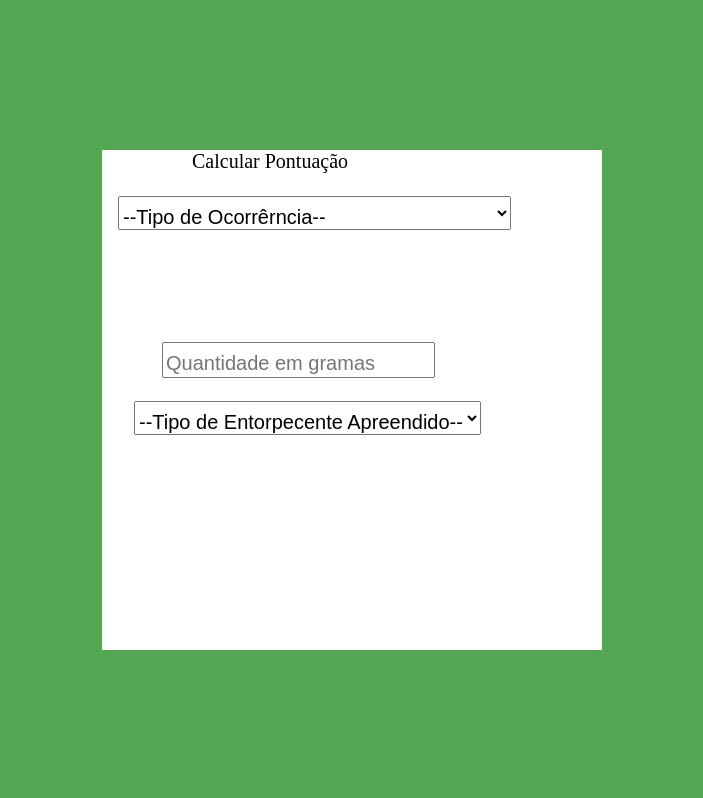
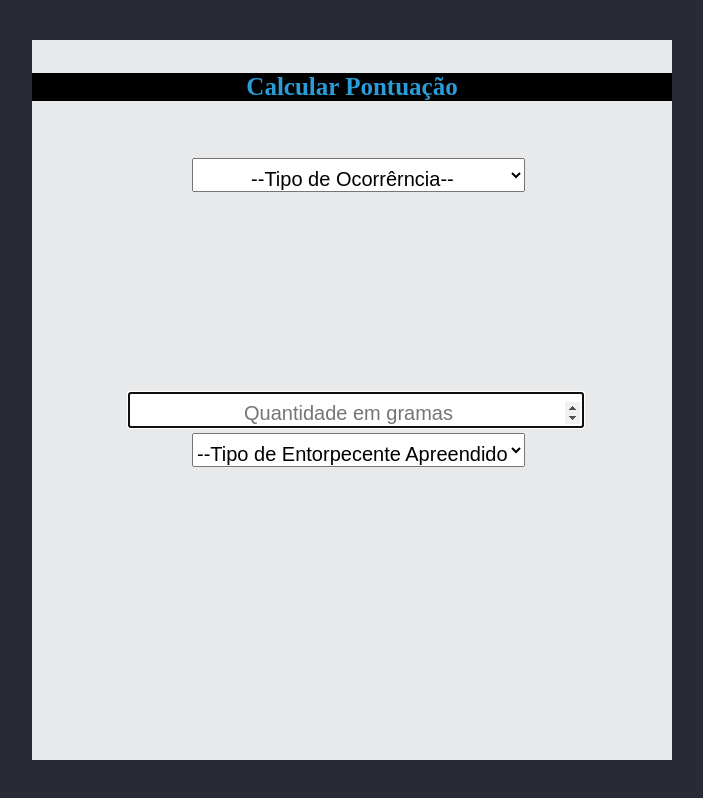
Before and after one commit to WescleyAC/cbwescley-ppi, a plain HTML site: page index.html in a window 1280 px wide. Shown: the whole page, without its empty margins (288-991 px from the left). Drawn offline with Linux system fonts and the light colour scheme.

Commit message:
changes to CSS and HTML.

```diff
--- a/index.html
+++ b/index.html
@@ -16,8 +16,8 @@
 <body>
     <div class="container">
         <div class="box">
-            <form action="">
-                <label>Calcular Pontuação</label> <br><br>
+
+                <h4>Calcular Pontuação</h4><br>
                 <select class="selectocorrenci" name="ocorrenci" id="product" onchange="situations()">
                     <option value="" selected>--Tipo de Ocorrêrncia--</option>
                     <option value="20">Flagrante</option>
@@ -26,22 +26,19 @@
                     <option value="10">Mandado de busca/Apreensão de objetos</option>
                 </select>
 
-                <p class="valuetextp" id="vtext"></p> <br><br><br><br>
+                <p class="valuetextp" id="vtext"></p>
 
-                <input class="inputocorrenci" type="number" min="1" id="value" placeholder="Quantidade em gramas">
-                <br> <br>
-                <select class="selectintoxicating" name="ocorrenci" id="product2" onchange="arrests()">
+                <input class="inputocorrenci" type="number" min="1" id="value" placeholder="Quantidade em gramas" autofocus>
+
+                <select class="selectocorrenci" name="ocorrenci" id="product2" onchange="arrests()">
                     <option value="" selected>--Tipo de Entorpecente Apreendido--</option>
                     <option value="5">Maconha</option>
                     <option value="10">Crack</option>
                     <option value="12">Cocaína</option>
                 </select>
 
-
-
                 <p class="valuetextp" id="vtext2"></p>
 
-            </form>
         </div>
     </div>
 
--- a/style-form.css
+++ b/style-form.css
@@ -3,15 +3,19 @@ body {
     font-size: 20px;
 }
 
-label{
+h4{
 
-margin-left: 90px;
+    color: #299DD9;
+    background: #000000;
+    font-size: 25px;
+    text-align: center;
 
 }
 
-.valuetextp{
+.valuetextp {
 
-    margin-left: 110px;
+
+    margin-left: 45%;
     font-size: 20px;
 }
 
@@ -19,7 +23,7 @@ margin-left: 90px;
 
     width: 100vw;
     height: 100vh;
-    background: #55A653;
+    background: #282A35;
     display: flex;
     flex-direction: row;
     justify-content: center;
@@ -29,31 +33,33 @@ margin-left: 90px;
 
 .box {
 
-    width: 500px;
-    height: 500px;
-    background: #fff;
+    width: 50%;
+    height: 90%;
+    background: #E7E9EB;
+
 
 }
 
 .selectocorrenci {
 
     padding-top: 8px;
-    margin-left: 16px;
+    margin-left: 25%;
     font-size: 20px;
+    width: 52%;
+    text-align: center;
+
+
 
 }
 
 .inputocorrenci {
 
     padding-top: 8px;
-    margin-left: 60px;
+    margin-left: 15%;
     font-size: 20px;
+    width: 70%;
+    text-align: center;
+    margin-top: 180px;
+    margin-bottom: 5px;
 
 }
-
-.selectintoxicating {
-
-    padding-top: 8px;
-    margin-left: 32px;
-    font-size: 20px;
-}
```
Also changed, not shown: calculate.js (+8 -7 lines).
